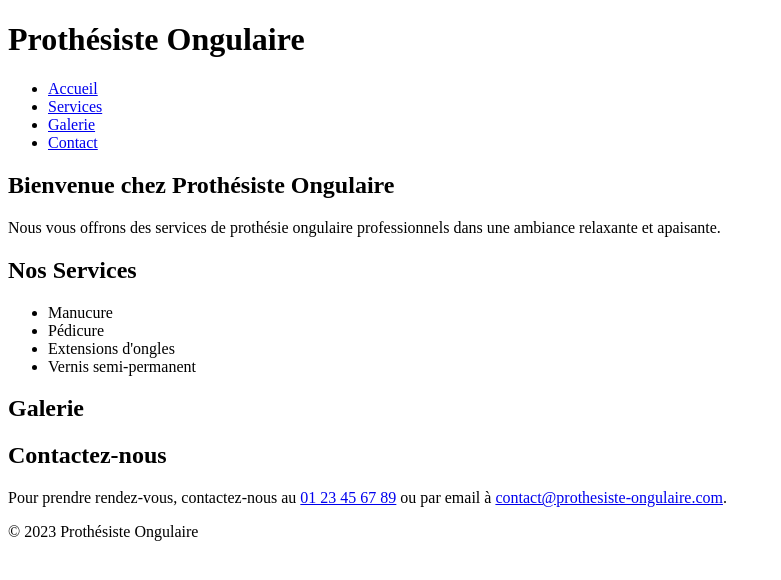
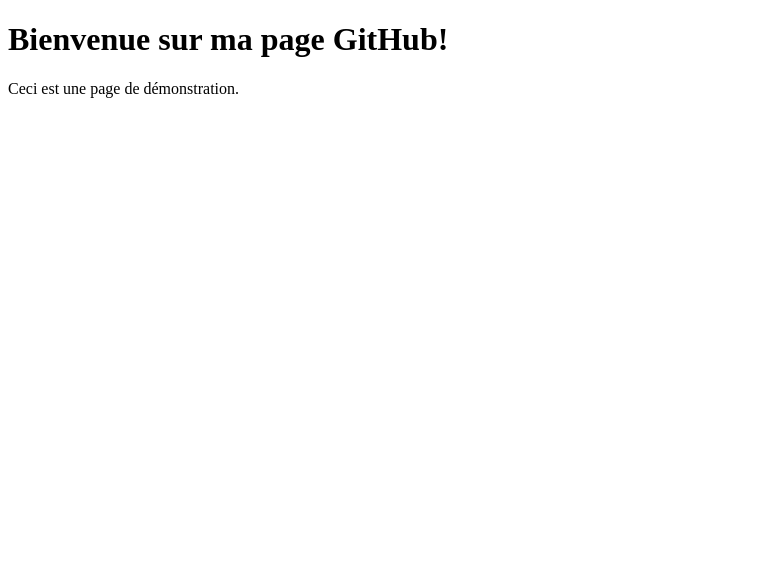
Before and after one commit to Bladikill/Test-PO2, a plain HTML site: page index.html in a window 1280 px wide. Shown: the whole page, without its empty margins (0-781 px from the left). Drawn offline with Linux system fonts and the light colour scheme.

Commit message:
Update index.html

```diff
--- a/index.html
+++ b/index.html
@@ -1,53 +1,10 @@
 <!DOCTYPE html>
-<html lang="fr">
-<head>
-    <meta charset="UTF-8">
-    <meta name="viewport" content="width=device-width, initial-scale=1.0">
-    <title>Prothésiste Ongulaire</title>
-    <link rel="stylesheet" href="styles.css"> <!-- Ajoutez votre fichier CSS ici -->
-</head>
-<body>
-    <header>
-        <h1>Prothésiste Ongulaire</h1>
-        <nav>
-            <ul>
-                <li><a href="#accueil">Accueil</a></li>
-                <li><a href="#services">Services</a></li>
-                <li><a href="#galerie">Galerie</a></li>
-                <li><a href="#contact">Contact</a></li>
-            </ul>
-        </nav>
-    </header>
-
-    <main>
-        <section id="accueil">
-            <h2>Bienvenue chez Prothésiste Ongulaire</h2>
-            <p>Nous vous offrons des services de prothésie ongulaire professionnels dans une ambiance relaxante et apaisante.</p>
-        </section>
-
-        <section id="services">
-            <h2>Nos Services</h2>
-            <ul>
-                <li>Manucure</li>
-                <li>Pédicure</li>
-                <li>Extensions d'ongles</li>
-                <li>Vernis semi-permanent</li>
-            </ul>
-        </section>
-
-        <section id="galerie">
-            <h2>Galerie</h2>
-            <!-- Ajoutez ici des images de vos créations -->
-        </section>
-
-        <section id="contact">
-            <h2>Contactez-nous</h2>
-            <p>Pour prendre rendez-vous, contactez-nous au <a href="tel:0123456789">01 23 45 67 89</a> ou par email à <a href="mailto:contact@prothesiste-ongulaire.com">contact@prothesiste-ongulaire.com</a>.</p>
-        </section>
-    </main>
-
-    <footer>
-        <p>© 2023 Prothésiste Ongulaire</p>
-    </footer>
-</body>
+<html>
+  <head>
+    <title>Ma Page GitHub</title>
+  </head>
+  <body>
+    <h1>Bienvenue sur ma page GitHub!</h1>
+    <p>Ceci est une page de démonstration.</p>
+  </body>
 </html>
```
